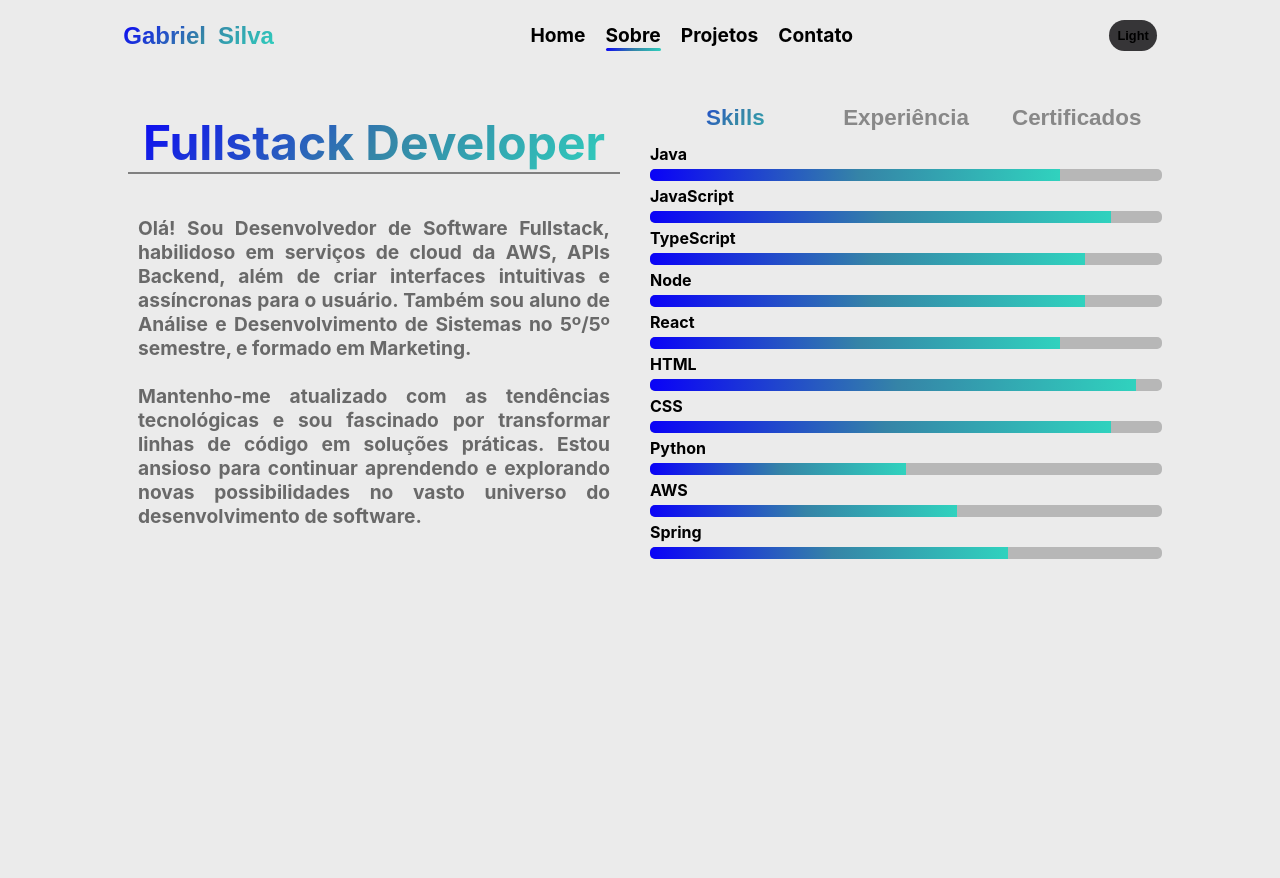
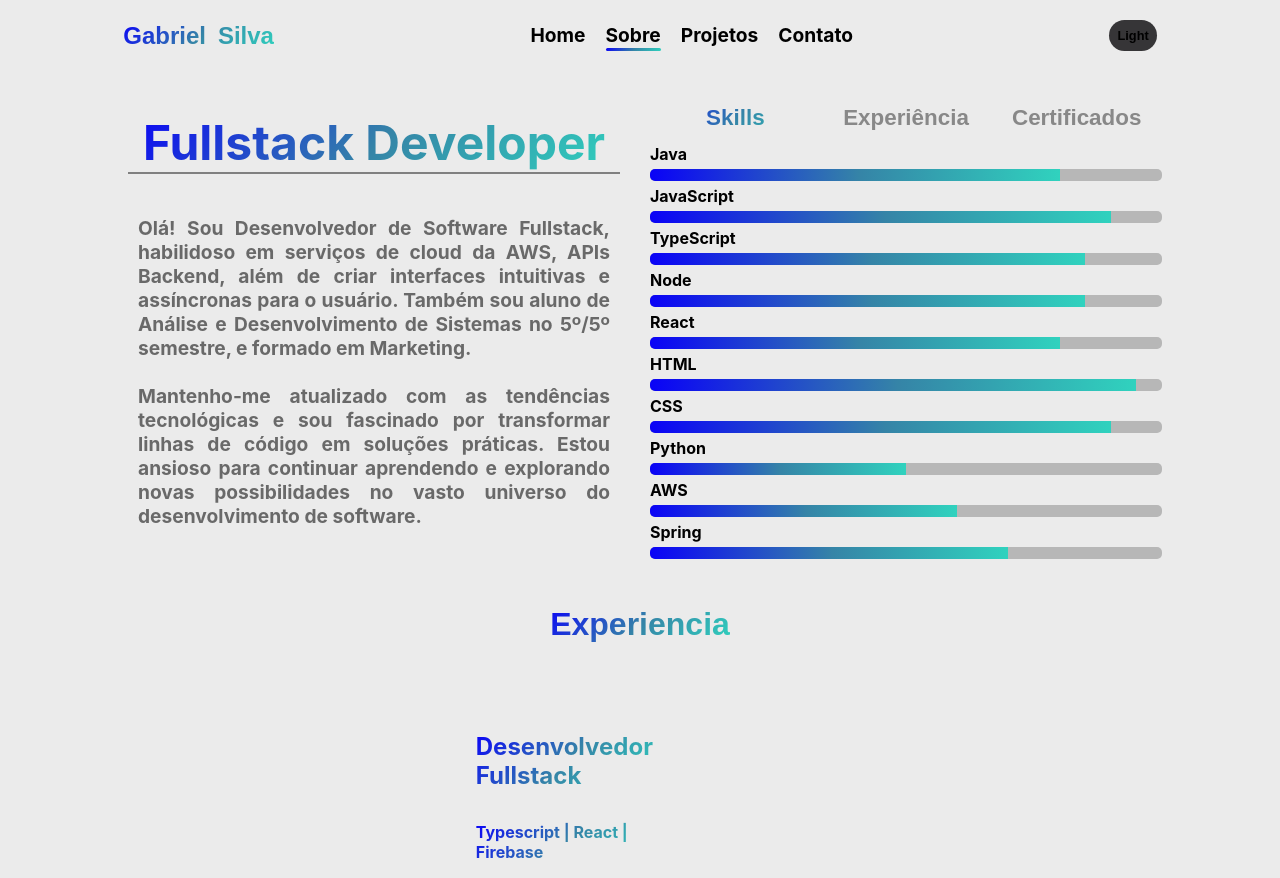
Before and after one commit to GabrielSilva0109/Portfolio, a React (Create React App) app: page /sobre in a window 1280 px wide. Before the commit the page ends 800 px from the top, so only its background shows below. Built offline with nearby package versions, Linux system fonts and the light colour scheme.

Commit message:
New Area

```diff
--- a/src/components/About/About.tsx
+++ b/src/components/About/About.tsx
@@ -444,7 +444,7 @@ const About: React.FC<AboutProps> = ({ toggleTheme, theme }) => {
           </ModalContent>
         </ModalOverlay>
       )}
-      {/* <Experience /> */}
+     <Experience />
     </div>
   )
 }
--- a/src/components/About/Experience.tsx
+++ b/src/components/About/Experience.tsx
@@ -18,28 +18,88 @@ const Container = styled.div`
   padding: 0;
 `
 
+const Content = styled.div`
+  display: flex;
+  justify-content: center;
+  align-items: center;
+  padding: 15px;
+  gap: 40px;
+  margin-top: 120px ;
+  margin: 0;
+  padding: 0;
+`
+
 const Title = styled.h1`
   background-image: linear-gradient(-225deg, rgb(10, 2, 247) 0%, #3584A7 51%, #30D2BE 100%);
   -webkit-background-clip: text;
   color: transparent;
-  font-size: 3.5rem;
+  font-size: 1.5rem;
   font-weight: bold;
   font-family: inherit;
 `
 
 const SubTitle = styled.h3`
-  margin-top: -20px;
+ background-image: linear-gradient(-225deg, rgb(10, 2, 247) 0%, #3584A7 51%, #30D2BE 100%);
+  -webkit-background-clip: text;
+  color: transparent;
   text-align: center;
+
+  font-size: 2rem;
   @media(max-width: 768px){
     font-size: 1.6rem;
     margin-top: -40px;
   }
 `
 
+const Skill = styled.h3`
+  background-image: linear-gradient(-225deg, rgb(10, 2, 247) 0%, #3584A7 51%, #30D2BE 100%);
+  -webkit-background-clip: text;
+  color: transparent;
+  font-size: 1rem;
+  font-weight: bold;
+  font-family: inherit;
+`
+
+const Right = styled.div`
+  display: flex;
+  justify-content: center;
+  align-items: center;
+  padding: 15px;
+  flex-direction: column;
+  margin: 0;
+  padding: 0;
+  width: 60%
+`
+
+const Left = styled.div`
+  display: flex;
+  justify-content: center;
+  align-items: center;
+  padding: 15px;
+  flex-direction: column;
+  margin: 0;
+  padding: 0;
+
+  width: 40%
+`
+
+
 const Experience: React.FC = () => {
     return (
         <Container>
-            <Title>Experience</Title>
+            <SubTitle>Experiencia</SubTitle>
+
+            <Content>
+              <Right>
+                <Title>Desenvolvedor Fullstack</Title>
+                <Skill>Typescript | React | Firebase</Skill>
+              </Right>
+
+              <Left>
+
+              </Left>
+
+            </Content>
         </Container>
     )
 }
```
